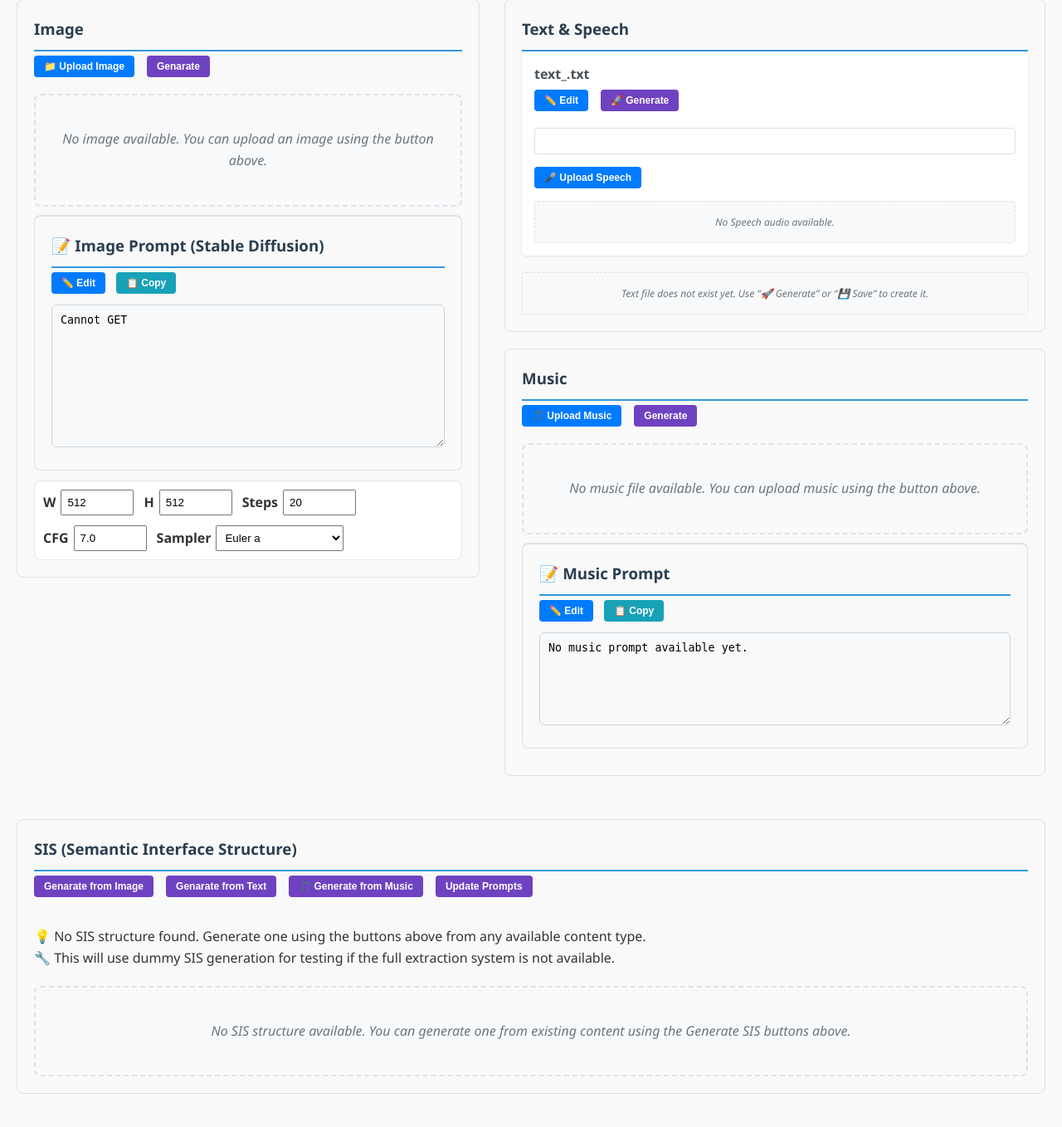
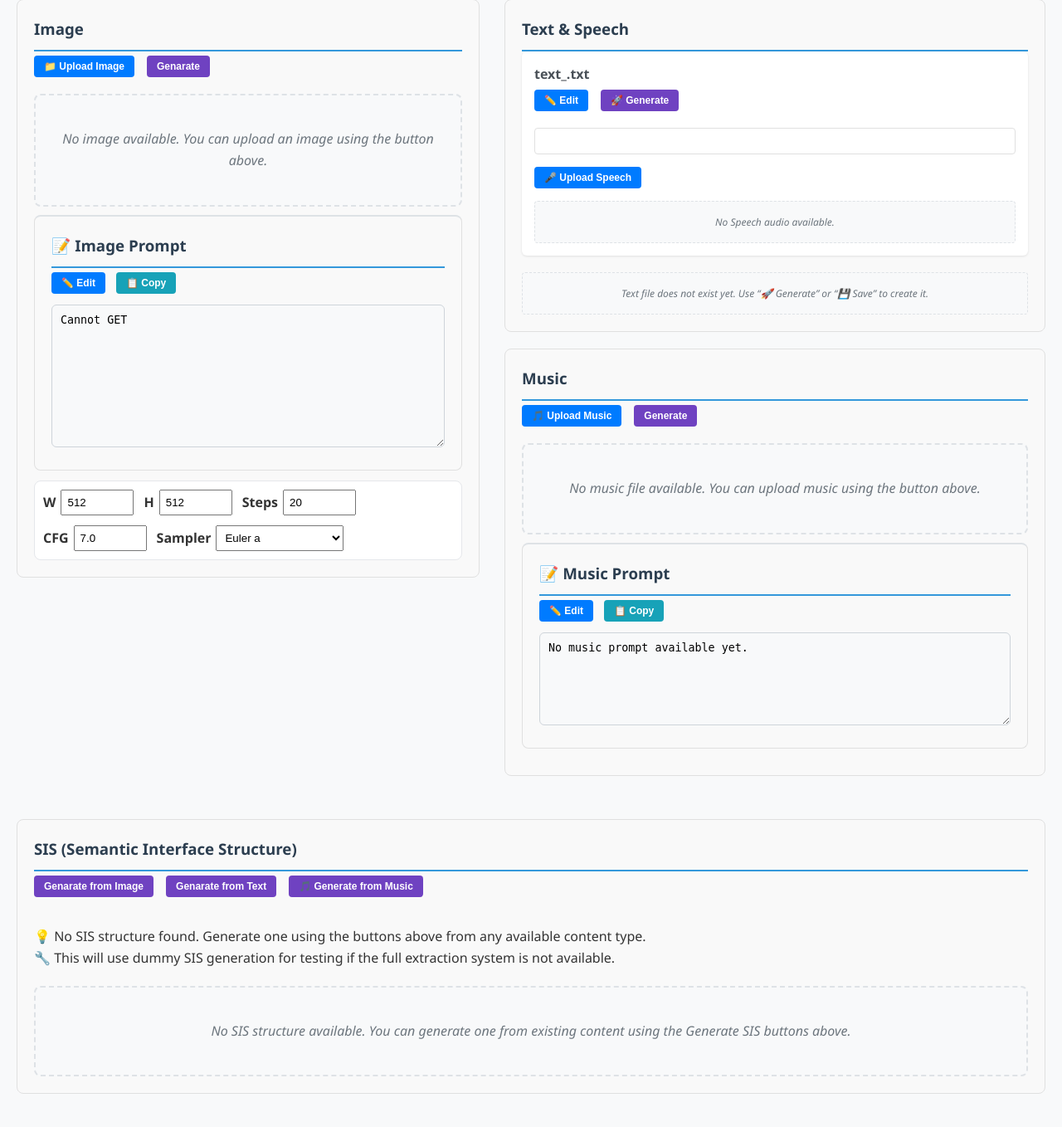
Before and after one commit to joyk0117/GeNarrative, a Flask app: template ui/app/templates/scene_detail.html in a window 1280 px wide. Shown: the part 209-1567 px from the top of the page at 83% size. Run offline with Flask 3, Linux system fonts and the light colour scheme; the template is opened without the code that fills it, so the values that code supplies are empty; some libraries are stand-ins or nearby versions.

Commit message:
Dev scene (#4)
* refactor(prompts): optimize story2scene for concise descriptions

Updated the prompt to prioritize specific, short descriptions over creative expansion.
- Changed task from "expand and enrich" to "concrete and specific".
- Limited `common.descriptions` to 2-3 concise items to prevent excessive verbosity.

* refactor(scene_detail): remove Update Prompts button and streamline SIS generation process

* refactor(scene_detail): simplify prompt section titles by removing redundant descriptors

---------

Co-authored-by: Yuki Jo <yuki@example.com>

```diff
--- a/ui/app/templates/scene_detail.html
+++ b/ui/app/templates/scene_detail.html
@@ -53,7 +53,7 @@
                 </div>
                 <!-- 画像直下：Image Prompt セクション -->
                 <section class="scene-section image-prompt-section" style="margin-top: 10px; border-top: 2px solid #dee2e6; padding-top: 20px;">
-                    <h3>📝 Image Prompt (Stable Diffusion)</h3>
+                    <h3>📝 Image Prompt</h3>
                     <div class="prompt-controls" style="display:flex; gap:8px; align-items:center; margin-bottom:8px;">
                         <button class="btn btn-edit" onclick="togglePromptEdit()">✏️ Edit</button>
                         <button class="btn btn-save" id="btn-prompt-save" onclick="saveImagePrompt()" style="display:none;">💾 Save</button>
@@ -121,7 +121,7 @@
                 </div>
                 <!-- 画像直下：Image Prompt セクション -->
                 <section class="scene-section image-prompt-section" style="margin-top: 10px; border-top: 2px solid #dee2e6; padding-top: 20px;">
-                    <h3>📝 Image Prompt (Stable Diffusion)</h3>
+                    <h3>📝 Image Prompt</h3>
                     <div class="prompt-controls" style="display:flex; gap:8px; align-items:center; margin-bottom:8px;">
                         <button class="btn btn-edit" onclick="togglePromptEdit()">✏️ Edit</button>
                         <button class="btn btn-save" id="btn-prompt-save" onclick="saveImagePrompt()" style="display:none;">💾 Save</button>
@@ -380,9 +380,6 @@
                 <button class="btn btn-download" onclick="downloadSIS()">
                     💾 Download
                 </button>
-                <button class="btn btn-generate-sis" onclick="regeneratePrompts()" id="btn-update-prompts">
-                    Update Prompts
-                </button>
                 <button class="btn btn-save" id="btn-sis-generated-save" onclick="saveGeneratedSIS()" style="display:none;">
                     💾 Save
                 </button>
@@ -421,9 +418,6 @@
                 <button class="btn btn-generate-sis" onclick="generateSISFromMusic()">
                     🎵 Generate from Music
                 </button>
-                <button class="btn btn-generate-sis" onclick="regeneratePrompts()" id="btn-update-prompts">
-                    Update Prompts
-                </button>
                 <button class="btn btn-save" id="btn-sis-generated-save" onclick="saveGeneratedSIS()" style="display:none;">
                     💾 Save
                 </button>
@@ -1291,7 +1285,7 @@ function loadMusicPromptFile(sceneId, filename) {
                 ta.value = txt.trim();
                 ta.readOnly = true;
                 const h3 = ta.closest('.music-prompt-section')?.querySelector('h3');
-                if (h3) h3.textContent = '📝 Music Prompt (Actual)';
+                if (h3) h3.textContent = '📝 Music Prompt';
                 return;
             }
         })
@@ -3129,17 +3123,6 @@ function updateSISSection(sisContent, fileName) {
     let sisSection = document.querySelector('.sis-section');
 
     if (sisSection) {
-        // Ensure Update Prompts button exists even if the template predates the new control
-        const editControls = sisSection.querySelector('.sis-edit-main-controls');
-        if (editControls && !editControls.querySelector('#btn-update-prompts')) {
-            const updateBtn = document.createElement('button');
-            updateBtn.className = 'btn btn-generate-sis';
-            updateBtn.id = 'btn-update-prompts';
-            updateBtn.textContent = 'Update Prompts';
-            updateBtn.onclick = () => regeneratePrompts();
-            editControls.appendChild(updateBtn);
-        }
-
     // Do NOT replace existing buttons/controls; only update the SIS content area
         let sisContainer = sisSection.querySelector('.sis-container');
         if (!sisContainer) {
@@ -3197,7 +3180,6 @@ function updateSISSection(sisContent, fileName) {
                     <button class="btn btn-save" onclick="saveSIS(1, '${fileName}')" style="display: none;">💾 Save</button>
                     <button class="btn btn-cancel" onclick="cancelSISEdit(1)" style="display: none;">❌ Cancel</button>
                     <button class="btn btn-download" onclick="downloadSIS()">💾 Download</button>
-                    <button class="btn btn-generate-sis" onclick="regeneratePrompts()" id="btn-update-prompts">Update Prompts</button>
                 </div>
                 <div class="sis-generation-controls">
                     <button class="btn btn-generate-sis" onclick="generateSISFromImage()">Genarate from Image</button>
@@ -3340,7 +3322,11 @@ function saveSIS(index, fileName) {
             saveBtn.style.display = 'none';
             cancelBtn.style.display = 'none';
 
-            alert('SIS saved successfully!');
+            // alert('SIS saved successfully!');
+            showSISGenerationProgress('✅ SIS saved successfully! Updating prompts...', 'success');
+
+            // 自動的にプロンプトを再生成
+            regeneratePrompts();
         } else {
             alert('Failed to save SIS: ' + data.error);
         }
```
Also changed, not shown: ui/scripts/prompts/story2scene.md (+5 -5 lines).
